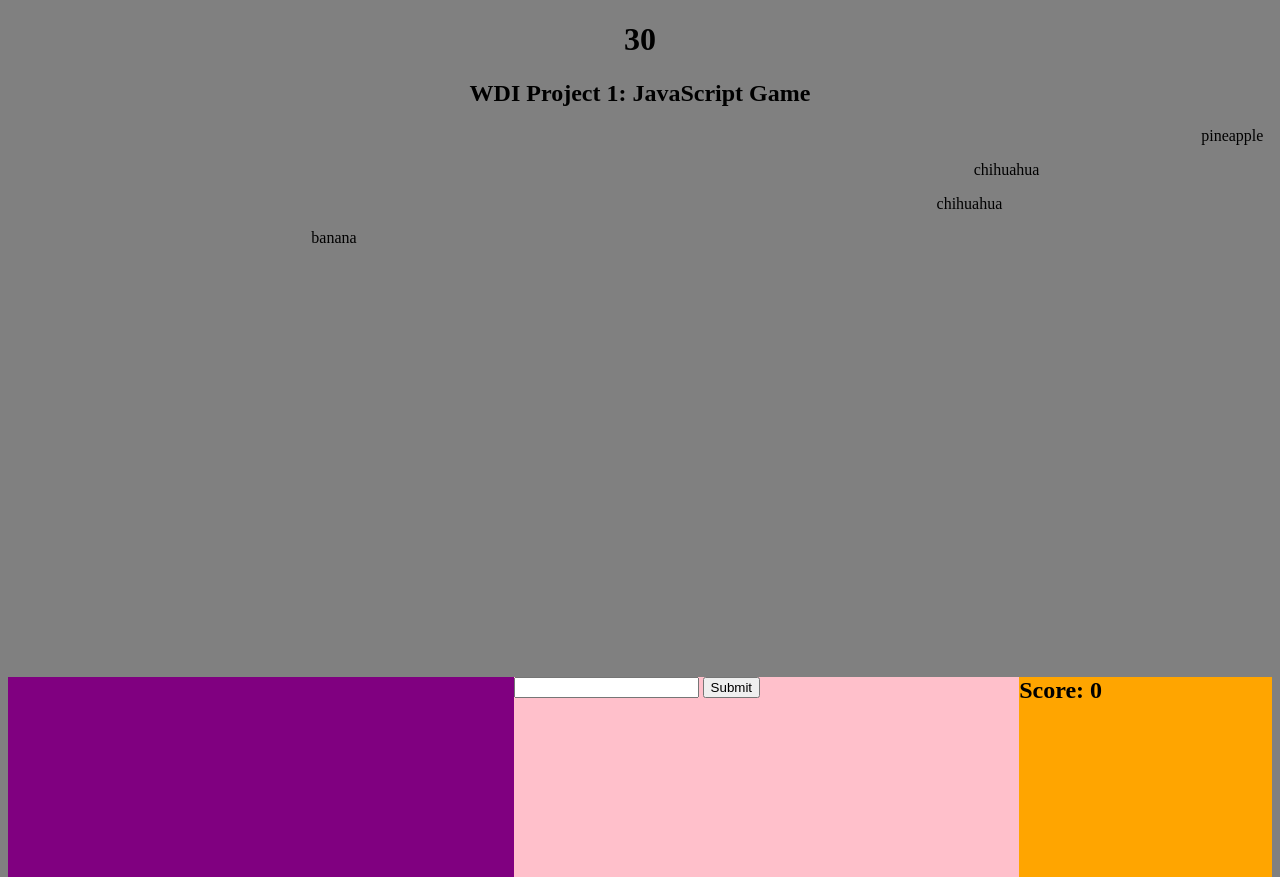
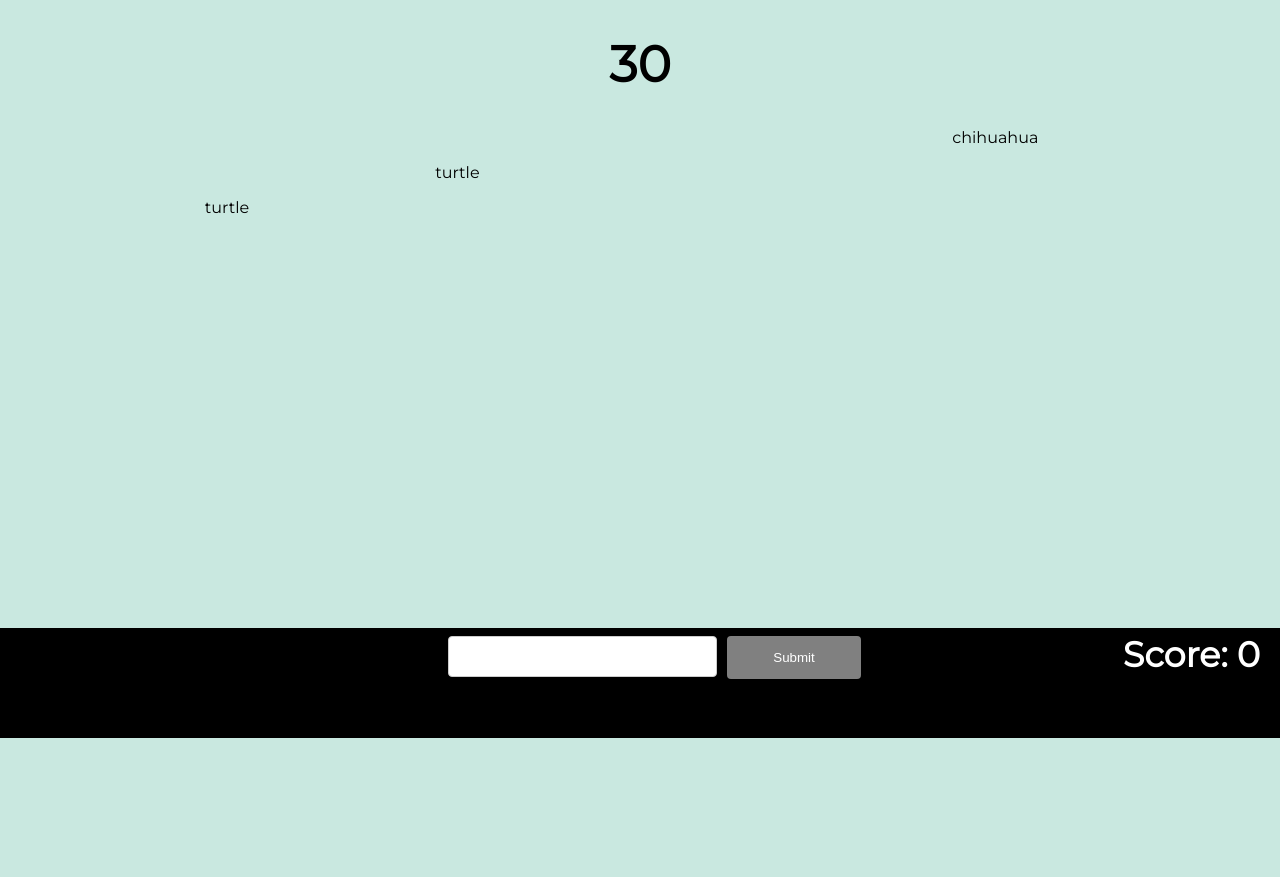
Before and after one commit to aimeeattenborough/WDI_LDN_PROJECT1, a website: page src/index.html in a window 1280 px wide. Both pictures are taken after a click on the button "play button". After the commit the page ends 800 px from the top, so only its background shows below. Drawn offline with nearby package versions, Linux system fonts and the light colour scheme; files that its build step writes are made by us from their sources.

Commit message:
refactoring code for legibility, adding a playGame function

```diff
--- a/src/index.html
+++ b/src/index.html
@@ -5,6 +5,7 @@
   <title>Type</title>
   <script src="https://cdnjs.cloudflare.com/ajax/libs/jquery/3.3.1/jquery.min.js" type="text/javascript"></script>
   <script src="/js/app.js" charset="utf-8"></script>
+  <link href="https://fonts.googleapis.com/css?family=Montserrat" rel="stylesheet">
   <link rel="stylesheet" href="/css/style.css">
 </head>
 
@@ -30,7 +31,7 @@
     <!-- GAMEPLAY AREA -->
     <section>
 
-      <h1>WDI Project 1: JavaScript Game</h1>
+      <!-- <h1>WDI Project 1: JavaScript Game</h1> -->
       <div class="round-1-type">
         <div class="gameplayArea"></div>
 
@@ -51,8 +52,8 @@
       </form>
     </div>
 
-    <div class="score">
-      <h2 class="scoreText">Score: <span id="scoreNum">0</span></h2>
+    <div class="score-div">
+      <h2 class="score-text">Score: <span id="score">0</span></h2>
     </div>
   </footer>
 
--- a/src/js/app.js
+++ b/src/js/app.js
@@ -17,41 +17,40 @@ $(() => {
   // VARIABLES
   const $timerText = $('#timerText');
   console.log($timerText);
+  const $gameplayArea = $('.gameplayArea');
+  let wordsOnScreen = [];
+  const wordList = ['banana', 'pineapple', 'chihuahua', 'robot', 'noodle', 'chicken', 'turtle'];
 
   // PLAY GAME FUNCTION
-  // function playGame() {
-  // timer();
-  //
-  // }
+  function playGame() {
+    timer();
+
+  }
 
   // TIMER
-  // function timer() {
-  //     let time = 30;
-  //     let timeRunning = false;
-  //     let countDown = null;
-  //     timeRunning = true;
-  //     if (timeRunning === true) {
-  //       countDown = setInterval(() => {
-  //         time--;
-  //         if (time === 0) {
-  //           clearInterval(countDown);
-  //           timeRunning = false;
-  //         }
-  //         $timerText.html(time);
-  //       }, 1000);
-  //     }
-  //   }
+  function timer() {
+    let time = 30;
+    let timeRunning = false;
+    let countDown = null;
+    timeRunning = true;
+    if (timeRunning === true) {
+      countDown = setInterval(() => {
+        time--;
+        if (time === 0) {
+          clearInterval(countDown);
+          timeRunning = false;
+        }
+        $timerText.html(time);
+      }, 1000);
+    }
+  }
 
-  // CREATE WORDS
-  const $gameplayArea = $('.gameplayArea');
-  const wordsOnScreen = [];
-  const wordList = ['banana', 'pineapple', 'chihuahua'];
+  // WORD PLAY
 
-
-// setInterval is self calling eveery second and invoking the runCreateWords function
+  // setInterval is self calling eveery second and invoking the runCreateWords function
   setInterval(() => {
     runCreateWords();
-  }, 1000);
+  }, 2000);
 
   // function runCreateWords is generating a random number which is being apssed into the timeout function. The timeout is calling the createWords function at a random interval passing  in rand as an argument.
   function runCreateWords() {
@@ -60,71 +59,49 @@ $(() => {
       createWords();
     }, rand);
   }
-  // removeWord is removing the specific element with the same key id as that which has been generated in createWords, and shift is removing the first word from the wordsOnScreen array.
-
-  // NEED TO REMOVE VIA OBJECT KEY WORDS ON SCREEN !!!! *********
-  function removeWord(key) {
-    setTimeout(() => {
-      $('#' + key).remove();
-      console.log(wordsOnScreen);
-      wordsOnScreen.shift();
-    }, 5000);
-  }
-// //
-// function removeWordFromArray(wordsOnScreen, key) {
-//   wordsOnScreen.some(function(randomWord, key) {
-//     return(wordsOnScreen[key])
-//   })
-//
-// }
-//
-// var items = [
-//   { id: 1 },
-//   { id: 3 },
-//   { id: 1111 },
-//   { id: 43 },
-//   { id: 67 },
-//   { id: 12 },
-// ];
-//
-// function removeByKey(array, params){
-//   array.some(function(item, index) {
-//     return (array[index][params.key] === params.value) ? !!(array.splice(index, 1)) : false;
-//   });
-//   return array;
-// }
-//
-// var removed = removeByKey(items, {
-//   key: 'id',
-//   value: 43
-// });
-//
-// console.log(removed);
-//
-//
-
-
-
   // createWords is creating a random word from an array and pushing it into an empty array. The const key is generating a random interger which is being passed in as the id of the random word generated, allowing the specific word to be removed when the removeWord function is called.
   function createWords(){
     const randomWord = wordList[Math.floor(Math.random() * wordList.length)];
     const key = Math.floor(Math.random() * 100);
     wordsOnScreen.push({key: key, word: randomWord});
     $gameplayArea.append(`<p id="${key}" class="wordScroll">${randomWord}</p>`);
-    removeWord(key);
+    removeWordFromScreen(key);
+  }
+  // removeWord is removing the specific element with the same key id as that which has been generated in createWords, and shift is removing the first word from the wordsOnScreen array.
+  function removeWordFromScreen(key) {
+    setTimeout(() => {
+      $('#' + key).remove();
+      console.log(wordsOnScreen);
+      removeWordFromArray(key);
+    }, 5000);
+  }
+// // removeWordFromArray is filtering through the words that don't have the current key - taking the current word out..
+  function removeWordFromArray(key)  {
+    wordsOnScreen = wordsOnScreen.filter(word => word.key !== key);
   }
 
+  // CHECK FOR MATCH
+  const $form = $('.form');
+  const $input = $('#text-box');
+  const $score = $('#score');
+  let result = 0;
+
+  function checkForMatch() {
+    $form.on('submit', (e) => {
+      e.preventDefault();
+      wordsOnScreen.find(wordInArray => {
+        console.log(wordInArray, $input.val());
+        if (wordInArray.word === $input.val()) {
+          result ++;
+          $score.text(result);
+          console.log('yay');
+        }
+      });
+    });
+  }
+
+  checkForMatch();
 
 
-  // CHECK FOR MATCH
-
-  function checkForMatch() {
-
-  }
-
-
-
-
-
-//DON'T DELETE End of page
+// End of page
 });
--- a/src/scss/style.scss
+++ b/src/scss/style.scss
@@ -3,10 +3,15 @@
 }
 
 body {
-  background-color: grey;
+  background-color: #C9E8E0;
+  border: 0;
+  padding: 0;
+  margin: 0;
+  font-family: 'Montserrat', sans-serif;
 }
 h1 {
   text-align: center;
+  font-size: 50px;
 }
 
 // MODAL
@@ -41,6 +46,7 @@ h1 {
     font-weight: bold;
     margin-right: 30px;
     margin-top: 150px;
+    position: relative;
 }
 .playBtn:hover,
 .playBtn:focus {
@@ -53,7 +59,7 @@ h1 {
 // Gameplay area
 
 .gameplayArea {
-  height: 550px;
+  height: 500px;
 }
 
 
@@ -80,9 +86,9 @@ h1 {
 }
 .left-footer {
   margin: 0 auto;
-  width: 40%;
-  height: 200px;
-  background-color: purple;
+  width: 35%;
+  height: 110px;
+  background-color: black;
   display: inline-block;
   border: 0;
   padding: 0;
@@ -91,26 +97,57 @@ h1 {
 }
 .usersInput {
   margin: 0 auto;
-  width: 40%;
-  height: 200px;
-  background-color: pink;
+  width: 35%;
+  height: 110px;
+  background-color: black;
   display: inline-block;
   border: 0;
   padding: 0;
   float: left;
 }
-.score {
-  width: 20%;
-  height: 200px;
-  background-color: orange;
+.score-div {
+  width: 30%;
+  height: 110px;
+  background-color: black;
   display: inline-block;
   margin: 0;
   border: 0;
   padding: 0;
-  float: right;
+  float: left;
 }
-.scoreText {
+.score-text {
   padding: 0;
   border: 0;
-  margin: 0;
+  margin: 5px 20px;
+  color: white;
+  float: right;
+  font-size: 35px;
 }
+
+
+
+#text-box {
+    width: 60%;
+    padding: 12px 20px;
+    margin: 8px 0;
+    border: 1px solid #ccc;
+    border-radius: 4px;
+    display: inline-block;
+    float: left;
+}
+
+input[type=submit] {
+    width: 30%;
+    background-color: grey;
+    color: white;
+    padding: 14px 20px;
+    margin: 8px 10px;
+    border: none;
+    border-radius: 4px;
+    cursor: pointer;
+    float: left;
+}
+
+input[type=submit]:hover {
+    background-color: #A43628;
+}
```
Also changed, not shown: project_1.md (added, +67 -0 lines).
